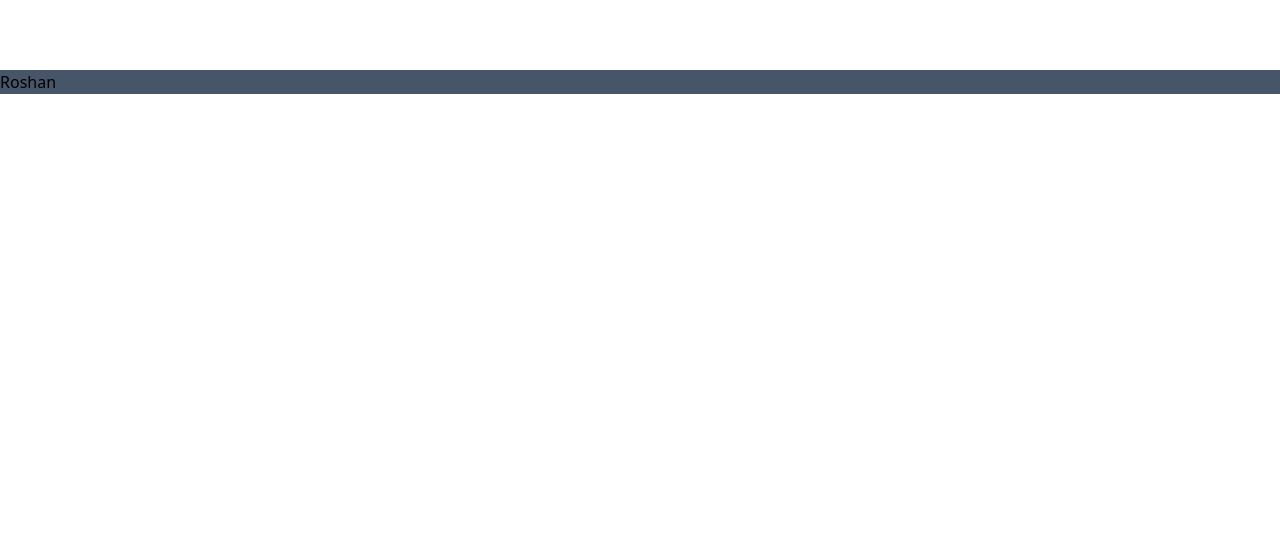
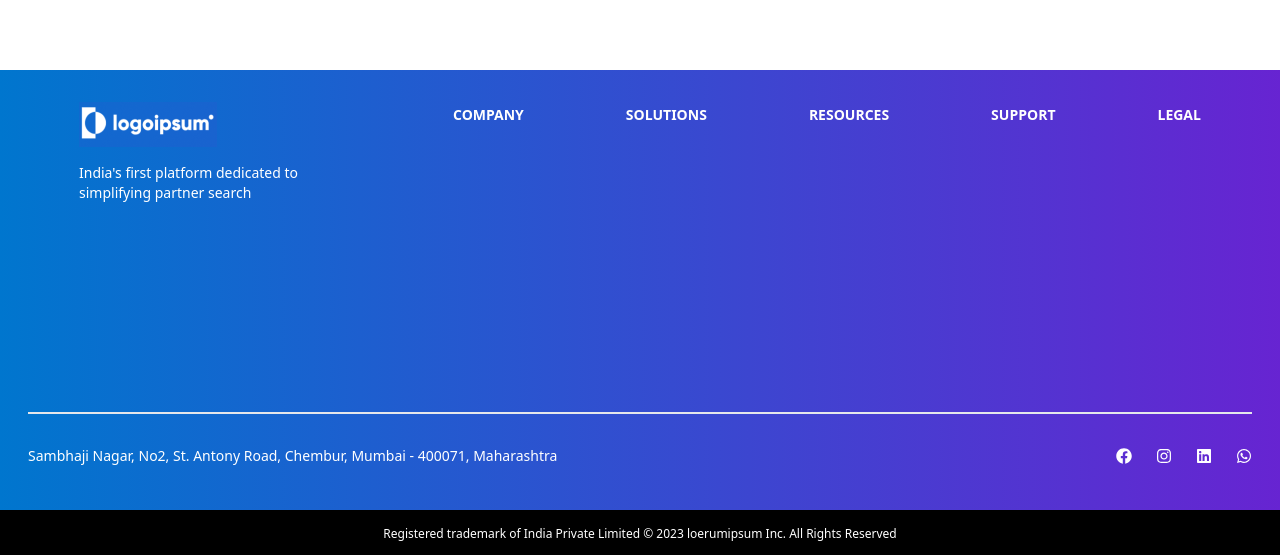
Before and after one commit to ImAnshuJoshi/findCAs, a React app in the folder frontend/: page / in a window 1280 px wide. Shown: the part 2912-3467 px from the top of the page. Before the commit the page ends 3006 px from the top, so only its background shows below. Built offline with nearby package versions, Linux system fonts and the light colour scheme; the HTML template or start-up script is replaced by a standard one.

Commit message:
footer and copyright update

```diff
--- a/frontend/package.json
+++ b/frontend/package.json
@@ -11,7 +11,8 @@
   },
   "dependencies": {
     "react": "^18.2.0",
-    "react-dom": "^18.2.0"
+    "react-dom": "^18.2.0",
+    "react-icons": "^4.11.0"
   },
   "devDependencies": {
     "@types/react": "^18.2.15",
--- a/frontend/src/components/footer/Footer.jsx
+++ b/frontend/src/components/footer/Footer.jsx
@@ -1,13 +1,63 @@
-
+import Logofooter from "../../assets/Logofooter.png";
+import {
+  FaFacebook,
+  FaInstagram,
+  FaLinkedin,
+  FaWhatsapp,
+} from "react-icons/fa";
 const Footer = () => {
   return (
-    <div className="">
-        <div className=" bg-slate-600 w-full h-full">
-        Roshan
+    <div className="bg-gradient-to-r from-primary to-secondary to-[143.96%]">
+      <div className="px-7 md:flex pt-8 md:space-y-0 space-y-6 justify-around pb-52">
+        <div>
+          <img src={Logofooter} alt="" className="pb-4" />
+          <p className=" text-sm inline-block w-[272px] text-white">
+            India's first platform dedicated to simplifying partner search
+          </p>
+        </div>
+        <div>
+          <p className=" font-bold text-white text-sm inline-block">COMPANY</p>
+        </div>
+        <div>
+          <p className=" font-bold text-white text-sm inline-block">
+            SOLUTIONS
+          </p>
+        </div>
+        <div>
+          <p className=" font-bold text-white text-sm inline-block">
+            RESOURCES
+          </p>
+        </div>
+        <div>
+          <p className=" font-bold text-white text-sm inline-block">SUPPORT</p>
+        </div>
+        <div>
+          <p className=" font-bold text-white text-sm inline-block">LEGAL</p>
+        </div>
+      </div>
+      <div className="px-7">
+        <hr className="border-t-2" />
+      </div>
+      <div className="px-7 pt-8 flex items-center justify-between pb-11">
+        <p className=" text-sm text-white inline-block">
+          Sambhaji Nagar, No2, St. Antony Road, Chembur, Mumbai - 400071,
+          Maharashtra
+        </p>
+        <div className="flex gap-6">
+          <FaFacebook className="text-white" />
+          <FaInstagram className="text-white" />
+          <FaLinkedin className="text-white" />
+          <FaWhatsapp className="text-white" />
+        </div>
+      </div>
+      <div className=" pm-11 bg-black">
+        <p className="text-white text-xs text-center py-4 ">
+          Registered trademark of India Private Limited © 2023 loerumipsum Inc.
+          All Rights Reserved
+        </p>
+      </div>
+    </div>
+  );
+};
 
-        </div>
-    </div>
-  )
-}
-
-export default Footer
+export default Footer;
```
Also changed, not shown: 1 other file (tests, documents, lock files or other folders).
